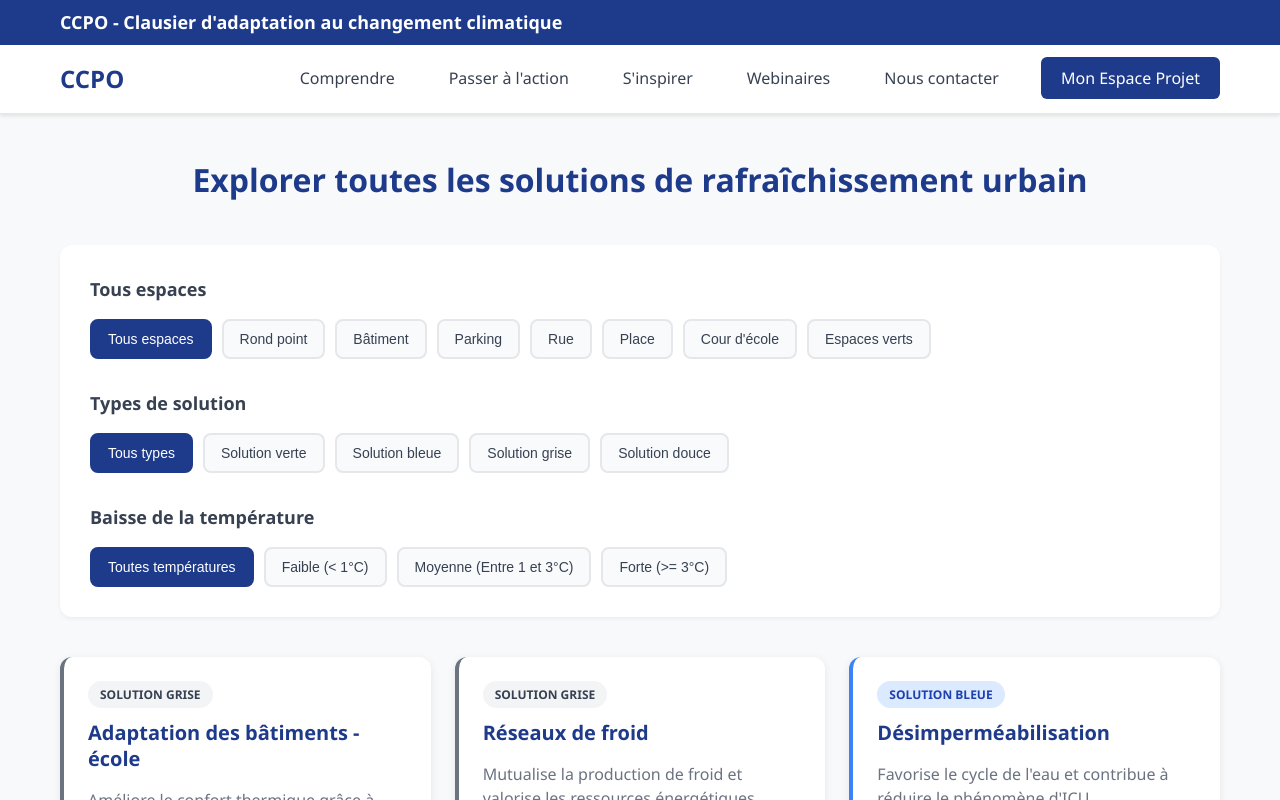
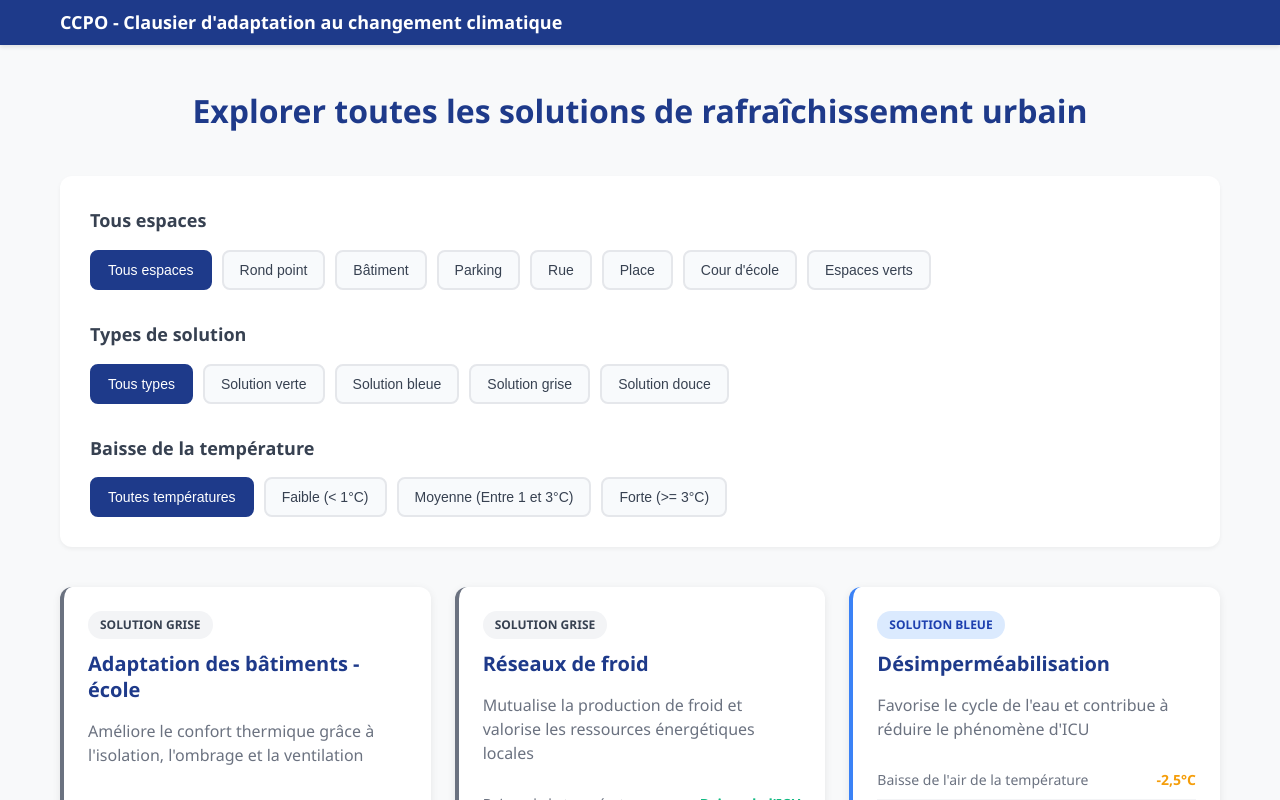
Before and after one commit to abarreaux-bigblue/ccpo, a React (Vite) app: page / in a window 1280 px wide. Shown: the top 800 px of the page. Built offline with nearby package versions, Linux system fonts and the light colour scheme; the HTML template or start-up script is replaced by a standard one.

Commit message:
refactor: drop fake nav

```diff
--- a/src/components/Header.tsx
+++ b/src/components/Header.tsx
@@ -12,42 +12,6 @@ const Header: React.FC = () => {
           </div>
         </div>
       </div>
-      <nav className="main-nav">
-        <div className="container">
-          <div className="nav-content">
-            <div className="nav-logo">CCPO</div>
-            <ul className="nav-menu">
-              <li className="nav-item">
-                <a href="#" className="nav-link">Comprendre</a>
-                <ul className="nav-dropdown">
-                  <li><a href="#">La ville dans une France à +4°C</a></li>
-                  <li><a href="#">Comprendre les notions clés</a></li>
-                  <li><a href="#">Connaître la sensibilité actuelle et future</a></li>
-                  <li><a href="#">Explorer toutes les solutions</a></li>
-                </ul>
-              </li>
-              <li className="nav-item">
-                <a href="#" className="nav-link">Passer à l'action</a>
-                <ul className="nav-dropdown">
-                  <li><a href="#">Faire un diagnostic</a></li>
-                  <li><a href="#">Trouver une solution adaptée</a></li>
-                  <li><a href="#">Créer un projet de A à Z</a></li>
-                </ul>
-              </li>
-              <li className="nav-item">
-                <a href="#" className="nav-link">S'inspirer</a>
-                <ul className="nav-dropdown">
-                  <li><a href="#">Diagnostics réalisés</a></li>
-                  <li><a href="#">Projets réalisés</a></li>
-                </ul>
-              </li>
-              <li className="nav-item"><a href="#" className="nav-link">Webinaires</a></li>
-              <li className="nav-item"><a href="#" className="nav-link">Nous contacter</a></li>
-              <li className="nav-item"><a href="#" className="nav-link project-space">Mon Espace Projet</a></li>
-            </ul>
-          </div>
-        </div>
-      </nav>
     </header>
   );
 };
--- a/src/style.css
+++ b/src/style.css
@@ -47,97 +47,6 @@ body {
 .main-nav {
   background: #fff;
   border-bottom: 1px solid #e5e7eb;
-}
-
-.nav-content {
-  display: flex;
-  align-items: center;
-  justify-content: space-between;
-  padding: 15px 0;
-}
-
-.nav-logo {
-  font-size: 24px;
-  font-weight: bold;
-  color: #1e3a8a;
-}
-
-.nav-menu {
-  display: flex;
-  list-style: none;
-  gap: 30px;
-  align-items: center;
-}
-
-.nav-item {
-  position: relative;
-}
-
-.nav-link {
-  text-decoration: none;
-  color: #374151;
-  font-weight: 500;
-  padding: 8px 12px;
-  border-radius: 4px;
-  transition: all 0.2s;
-}
-
-.nav-link:hover {
-  background: #f3f4f6;
-  color: #1e3a8a;
-}
-
-.nav-link.project-space {
-  background: #1e3a8a;
-  color: white;
-  padding: 10px 20px;
-  border-radius: 6px;
-}
-
-.nav-link.project-space:hover {
-  background: #1e40af;
-}
-
-.nav-dropdown {
-  position: absolute;
-  top: 100%;
-  left: 0;
-  background: white;
-  box-shadow: 0 4px 6px rgba(0,0,0,0.1);
-  border-radius: 6px;
-  min-width: 250px;
-  opacity: 0;
-  visibility: hidden;
-  transform: translateY(-10px);
-  transition: all 0.2s;
-  z-index: 1000;
-}
-
-.nav-item:hover .nav-dropdown {
-  opacity: 1;
-  visibility: visible;
-  transform: translateY(0);
-}
-
-.nav-dropdown li {
-  list-style: none;
-}
-
-.nav-dropdown a {
-  display: block;
-  padding: 12px 16px;
-  color: #374151;
-  text-decoration: none;
-  border-bottom: 1px solid #f3f4f6;
-}
-
-.nav-dropdown a:hover {
-  background: #f8fafc;
-  color: #1e3a8a;
-}
-
-.nav-dropdown li:last-child a {
-  border-bottom: none;
 }
 
 /* Main content */
@@ -401,14 +310,6 @@ body {
 
 /* Responsive design */
 @media (max-width: 768px) {
-  .nav-menu {
-    display: none;
-  }
-
-  .nav-content {
-    justify-content: center;
-  }
-
   .page-header h1 {
     font-size: 24px;
   }
```
